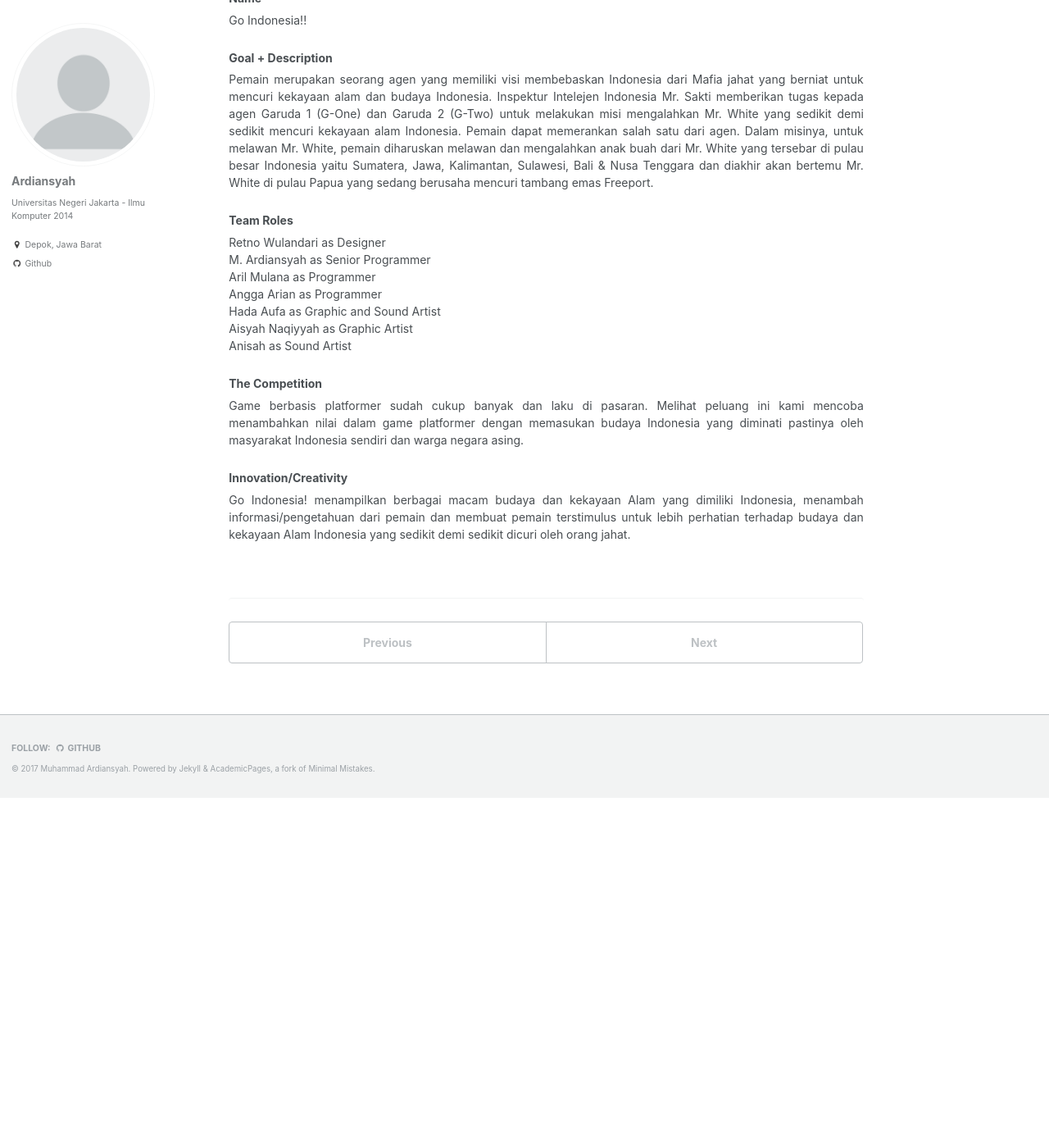
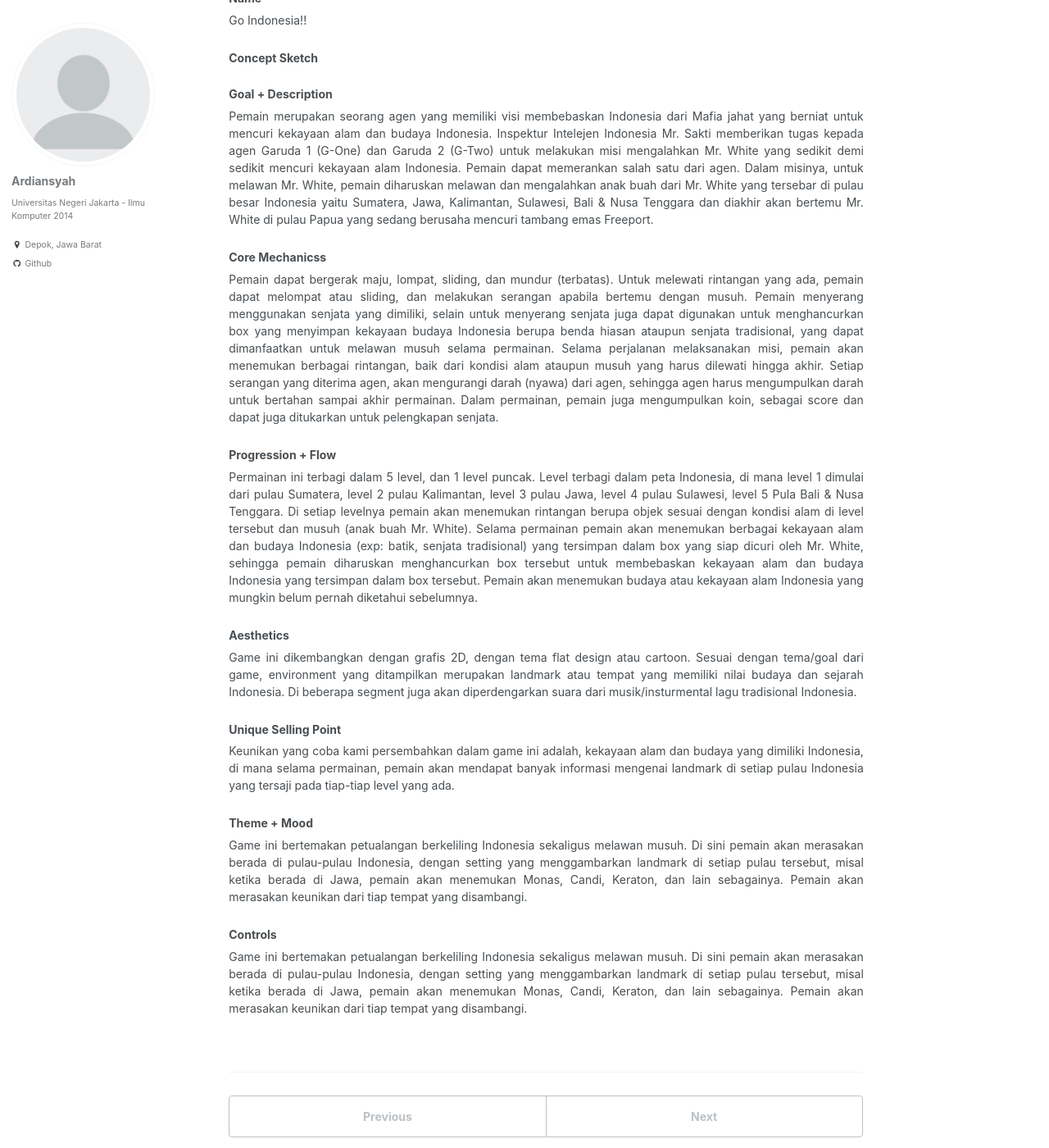
Before and after one commit to ardiansyah97/ardiansyah97.github.io, a Jekyll site: the page built from _blog/one-page-design.md, in a window 1280 px wide and 1400 px high, scrolled down 272 px. Shown: the whole window at 82% size. Built offline with Jekyll 4.4.1, drawn with Linux system fonts in a browser that asks for light colours; before the commit the page ends 1245 px from its top, so only the background shows below that.

Commit message:
Update one-page-design.md

```diff
--- a/_blog/one-page-design.md
+++ b/_blog/one-page-design.md
@@ -12,28 +12,40 @@ collection: blog
 			Go Indonesia!!
 		</p>
 
+<h3>Concept Sketch</h3>
+
 <h3>Goal + Description</h3>
 		<p align="justify">
     Pemain merupakan seorang agen yang memiliki visi membebaskan Indonesia dari Mafia jahat yang berniat untuk mencuri kekayaan alam dan budaya Indonesia. Inspektur Intelejen Indonesia Mr. Sakti memberikan tugas kepada agen Garuda 1 (G-One) dan Garuda 2 (G-Two) untuk melakukan misi mengalahkan Mr. White yang sedikit demi sedikit mencuri kekayaan alam Indonesia. Pemain dapat memerankan salah satu dari agen. Dalam misinya, untuk melawan Mr. White, pemain diharuskan melawan dan mengalahkan anak buah dari Mr. White yang tersebar di pulau besar Indonesia yaitu Sumatera, Jawa, Kalimantan, Sulawesi, Bali & Nusa Tenggara dan diakhir akan bertemu Mr. White di pulau Papua yang sedang berusaha mencuri tambang emas Freeport.
     </p>
 
-<h3>Team Roles</h3>
-		<p align="justify">
-Retno Wulandari as Designer
-<br>M. Ardiansyah as Senior Programmer
-<br>Aril Mulana as Programmer
-<br>Angga Arian as Programmer
-<br>Hada Aufa as Graphic and Sound Artist
-<br>Aisyah Naqiyyah as Graphic Artist
-<br>Anisah as Sound Artist</p>
+<h3>Core Mechanicss</h3>
+	<p align="justify">
+	Pemain dapat bergerak maju, lompat, sliding, dan mundur (terbatas). Untuk melewati rintangan yang ada, pemain dapat melompat atau sliding, dan melakukan serangan apabila bertemu dengan musuh. Pemain menyerang menggunakan senjata yang dimiliki, selain untuk menyerang senjata juga dapat digunakan untuk menghancurkan box yang menyimpan kekayaan budaya Indonesia berupa benda hiasan ataupun senjata tradisional, yang dapat dimanfaatkan untuk melawan musuh selama permainan. Selama perjalanan melaksanakan misi, pemain akan menemukan berbagai rintangan, baik dari kondisi alam ataupun musuh yang harus dilewati hingga akhir. Setiap serangan yang diterima agen, akan mengurangi darah (nyawa) dari agen, sehingga agen harus mengumpulkan darah untuk bertahan sampai akhir permainan. Dalam permainan, pemain juga mengumpulkan koin, sebagai score dan dapat juga ditukarkan untuk pelengkapan senjata.
+	</p>
 
-<h3>The Competition</h3>
-		<p align="justify">
-			Game berbasis platformer sudah cukup banyak dan laku di pasaran. Melihat peluang ini kami mencoba menambahkan nilai dalam game platformer dengan memasukan budaya Indonesia yang diminati pastinya oleh masyarakat Indonesia sendiri dan warga negara asing.
-		</p>
-<h3>Innovation/Creativity</h3>
-		<p align="justify">
-			Go Indonesia! menampilkan berbagai macam budaya dan kekayaan Alam yang dimiliki Indonesia, menambah informasi/pengetahuan dari pemain dan membuat pemain terstimulus untuk lebih perhatian terhadap budaya dan kekayaan Alam Indonesia yang sedikit demi sedikit dicuri oleh orang jahat.
-		</p>
+<h3>Progression + Flow</h3>
+	<p align="justify">
+	Permainan ini terbagi dalam 5 level, dan 1 level puncak. Level terbagi dalam peta Indonesia, di mana level 1 dimulai dari pulau Sumatera, level 2 pulau Kalimantan, level 3 pulau Jawa, level 4 pulau Sulawesi, level 5 Pula Bali & Nusa Tenggara. Di setiap levelnya pemain akan menemukan rintangan berupa objek sesuai dengan kondisi alam di level tersebut dan musuh (anak buah Mr. White). Selama permainan pemain akan menemukan berbagai kekayaan alam dan budaya Indonesia (exp: batik, senjata tradisional) yang tersimpan dalam box yang siap dicuri oleh Mr. White, sehingga pemain diharuskan menghancurkan box tersebut untuk membebaskan kekayaan alam dan budaya Indonesia yang tersimpan dalam box tersebut. Pemain akan menemukan budaya atau kekayaan alam Indonesia yang mungkin belum pernah diketahui sebelumnya.
+	</p>
 
+<h3>Aesthetics</h3>
+	<p align="justify">
+	Game ini dikembangkan dengan grafis 2D, dengan tema flat design atau cartoon. Sesuai dengan tema/goal dari game, environment yang ditampilkan merupakan landmark atau tempat yang memiliki nilai budaya dan sejarah Indonesia. Di beberapa segment juga akan diperdengarkan suara dari musik/insturmental lagu tradisional Indonesia.
+	</p>
+
+<h3>Unique Selling Point</h3>
+	<p align="justify">
+	Keunikan yang coba kami persembahkan dalam game ini adalah, kekayaan alam dan budaya yang dimiliki Indonesia, di mana selama permainan, pemain akan mendapat banyak informasi mengenai landmark di setiap pulau Indonesia yang tersaji pada tiap-tiap level yang ada.
+	</p>
+
+<h3>Theme + Mood</h3>
+	<p align="justify">
+	Game ini bertemakan petualangan berkeliling Indonesia sekaligus melawan musuh. Di sini pemain akan merasakan berada di pulau-pulau Indonesia, dengan setting yang menggambarkan landmark di setiap pulau tersebut, misal ketika berada di Jawa, pemain akan menemukan Monas, Candi, Keraton, dan lain sebagainya. Pemain akan merasakan keunikan dari tiap tempat yang disambangi.
+	</p>
+
+<h3>Controls</h3>
+	<p align="justify">
+	Game ini bertemakan petualangan berkeliling Indonesia sekaligus melawan musuh. Di sini pemain akan merasakan berada di pulau-pulau Indonesia, dengan setting yang menggambarkan landmark di setiap pulau tersebut, misal ketika berada di Jawa, pemain akan menemukan Monas, Candi, Keraton, dan lain sebagainya. Pemain akan merasakan keunikan dari tiap tempat yang disambangi.
+	</p>
 </div>
```
